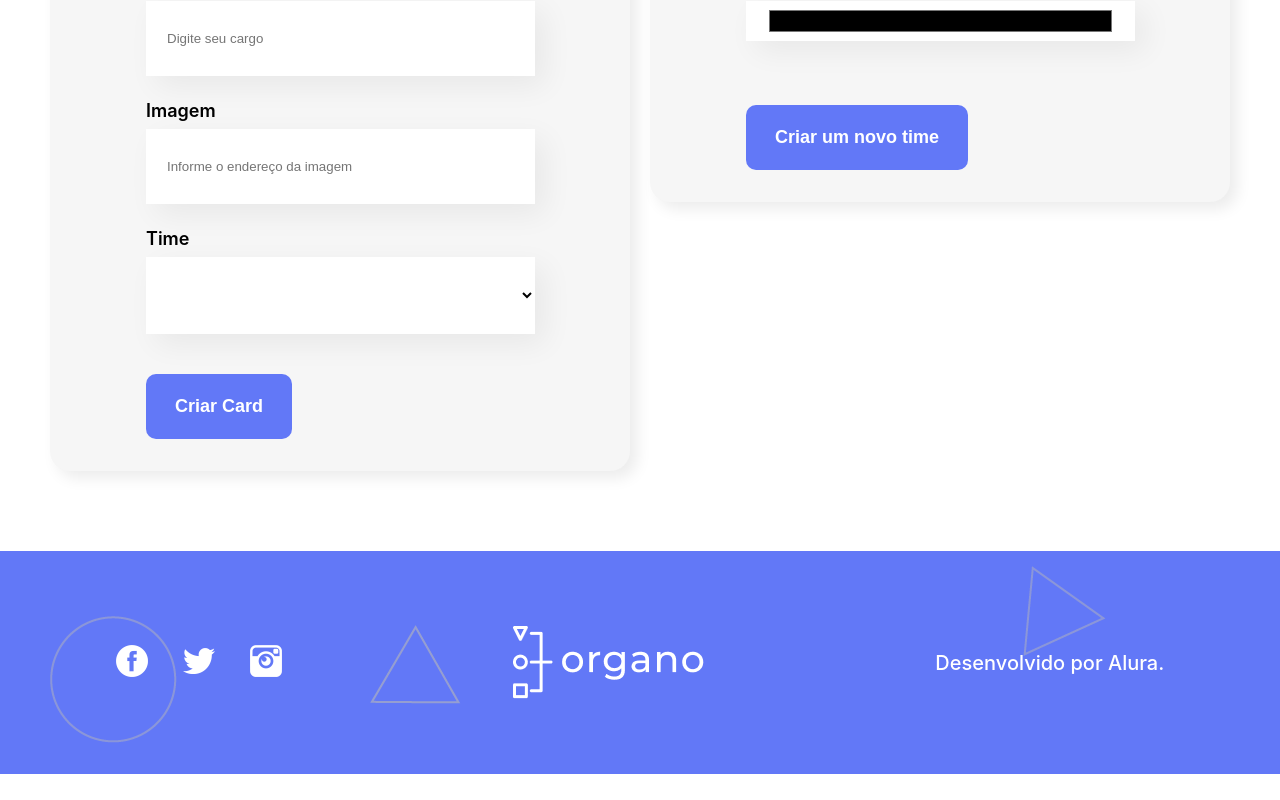
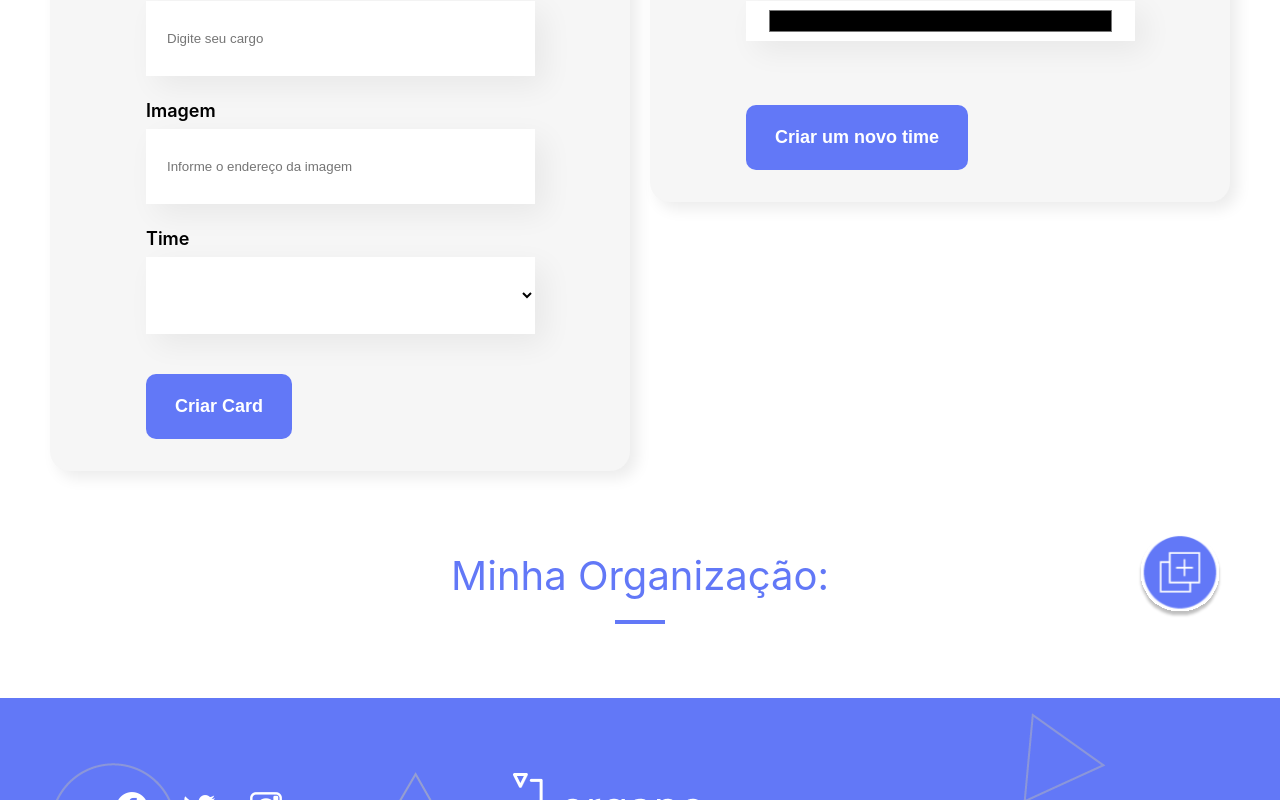
Before and after one commit to Nawsacul/organo, a React (Create React App) app: page / in a window 1280 px wide. Shown: the part 869-1669 px from the top of the page. Before the commit the page ends 1643 px from the top, so only its background shows below. Built offline with nearby package versions, Linux system fonts and the light colour scheme.

Commit message:
Hide form feature

```diff
--- a/src/componentes/Formulario/Formulario.css
+++ b/src/componentes/Formulario/Formulario.css
@@ -1,12 +1,11 @@
-.formulario {
-    display: flex;
+.form-container .formulario {
     justify-content: center;
     flex-wrap: wrap;
     gap: 20px;
-    margin: 80px 50px;
+    margin: 80px 50px 0;
 }
 
-.formulario form {
+.form-container .formulario form {
     flex: 1;
     height: fit-content;
     background-color: #F6F6F6;
@@ -14,3 +13,36 @@
     border-radius: 20px;
     box-shadow: 7px 7px 15px 0px rgba(0, 0, 0, 0.08);
 }
+
+.form-container__section-titulo h3 {
+    position: relative;
+    margin: 80px 0 98px;
+    text-align: center;
+    font-size: 40px;
+    font-weight: 400;
+    color: #6278F7;
+}
+
+.form-container__section-titulo h3::before {
+    content: '';
+    position: absolute;
+    border-bottom: 4px solid;
+    width: 50px;
+    bottom: -26px;
+    left: 50%;
+    transform: translate(-50%, -50%);
+}
+
+.form-container__section-titulo {
+    position: relative;
+}
+
+.form-container__section-titulo .botao-toggle {
+    position: absolute;
+    width: 100px;
+    right: 0;
+    top: 50%;
+    transform: translate(-50%, -50%);
+
+    cursor: pointer;
+}
--- a/src/componentes/Formulario/index.js
+++ b/src/componentes/Formulario/index.js
@@ -4,6 +4,7 @@ import Botao from '../Botao';
 import './Formulario.css';
 import { useState } from 'react';
 import { v4 as uuidv4 } from 'uuid'; //alias, apelido para alguma coisa. Poderia ser v4 as banana;
+import { ReactComponent as AddLogo } from './botao-add.svg'
 
 const Formulario = (props) => {
 
@@ -29,8 +30,15 @@ const Formulario = (props) => {
         setTime('')
     }
 
+    const [toggleFormulario, setToggleFormulario] = useState('flex')
+
+    const esconderFormulario = () => {
+        setToggleFormulario(toggleFormulario === 'flex' ? 'none' : 'flex')
+    }
+
     return (
-        <section className="formulario">
+        <section className='form-container'>
+            <div className='formulario' style={{ display: toggleFormulario }}>
                 <form onSubmit={aoSalvar}>
                     <h2>Preencha os dadaos para criar o card do colaborador</h2>
                     <Campo
@@ -88,6 +96,12 @@ const Formulario = (props) => {
                         Criar um novo time
                     </Botao>
                 </form>
+            </div>
+
+            <div className='form-container__section-titulo'>
+                <h3>Minha Organização:</h3>
+                <AddLogo className='botao-toggle' alt='Esconder Formulário' onClick={esconderFormulario} />
+            </div>
         </section>
     );
 }
```
Also changed, not shown: src/componentes/Formulario/botao-add.svg (added). Lines whose indentation alone changed are shown as unchanged.
